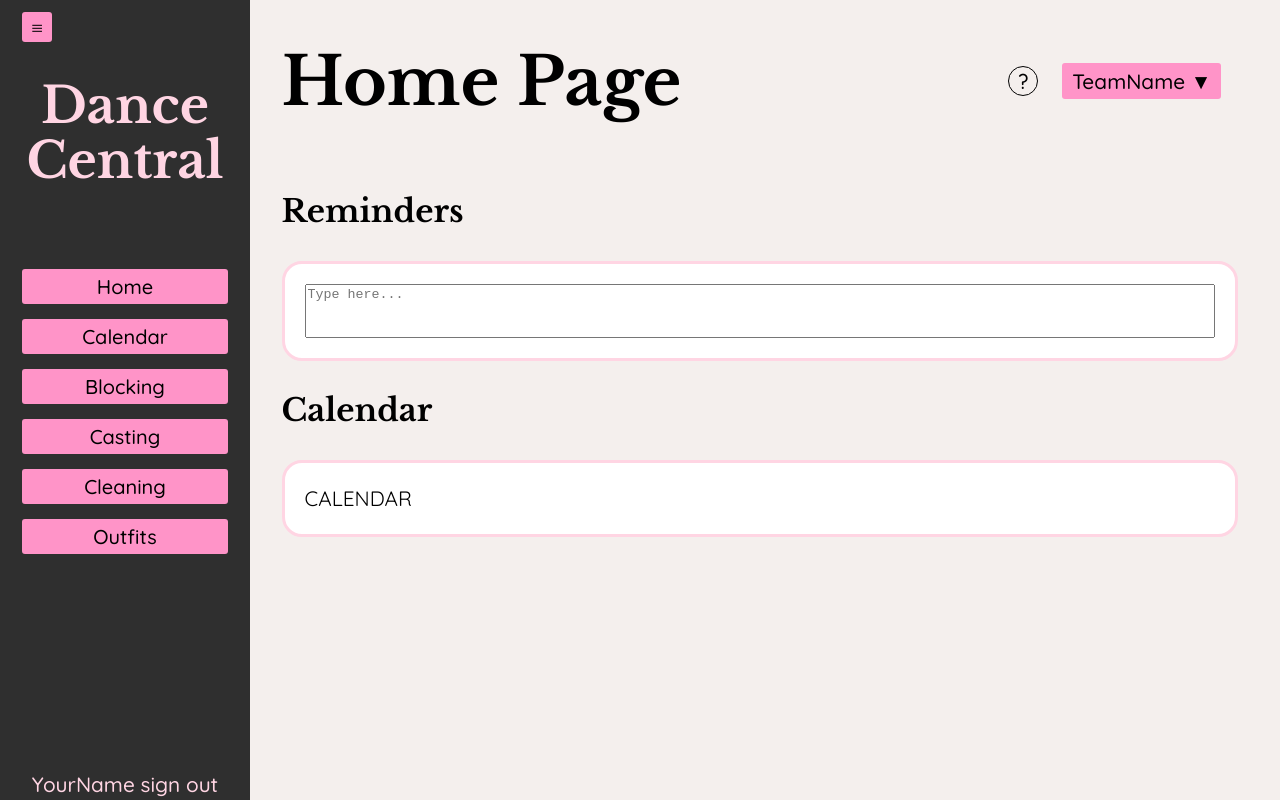
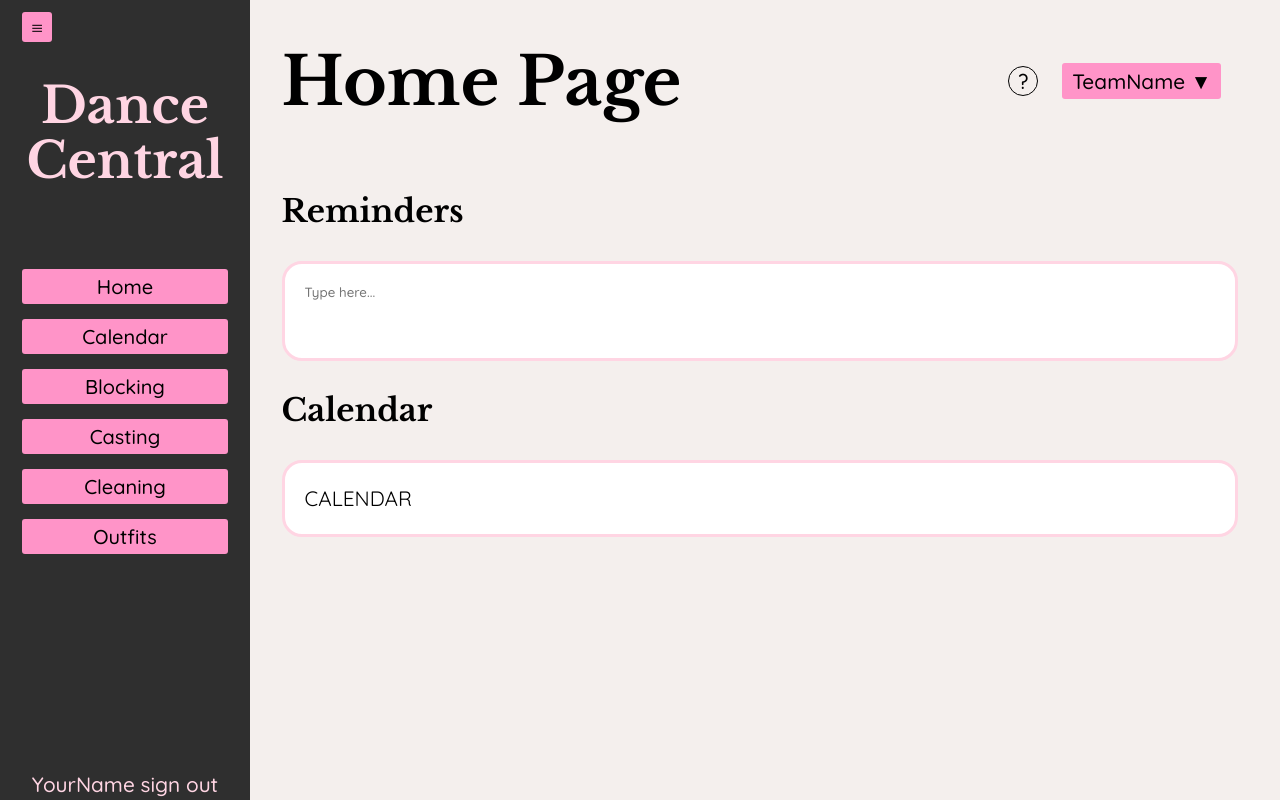
Before and after one commit to elise-chang/Dance-Central, a React (Vite) app in the folder Dance-Central-App/: page /home in a window 1280 px wide. Built offline with nearby package versions, Linux system fonts and the light colour scheme.

Commit message:
textarea styling

```diff
--- a/Dance-Central-App/src/index.css
+++ b/Dance-Central-App/src/index.css
@@ -109,7 +109,12 @@ h1, h2, h3 {
   padding: 20px;
 }
 
-dark #textbox {
-  background-color: #e60c79;
-  color: coral;
+textarea {
+  background-color: #ffffff;
+  border: solid #FFD5E3;
+  border-radius: 20px;
+  border-width: 3px;
+  padding: 20px;
+  font-family: 'Quicksand', Arial, Helvetica, sans-serif;
+  font-weight: 500;
 }
--- a/Dance-Central-App/src/pages/home.jsx
+++ b/Dance-Central-App/src/pages/home.jsx
@@ -17,7 +17,7 @@ const Home = () => {
             </div>
 
             <h2>Reminders</h2>
-                <div style = {{height: "100px"}} className="background-div">
+                <div style = {{height: "100px"}}>
                     <Textbox />
                 </div>
             <h2>Calendar</h2>
```
